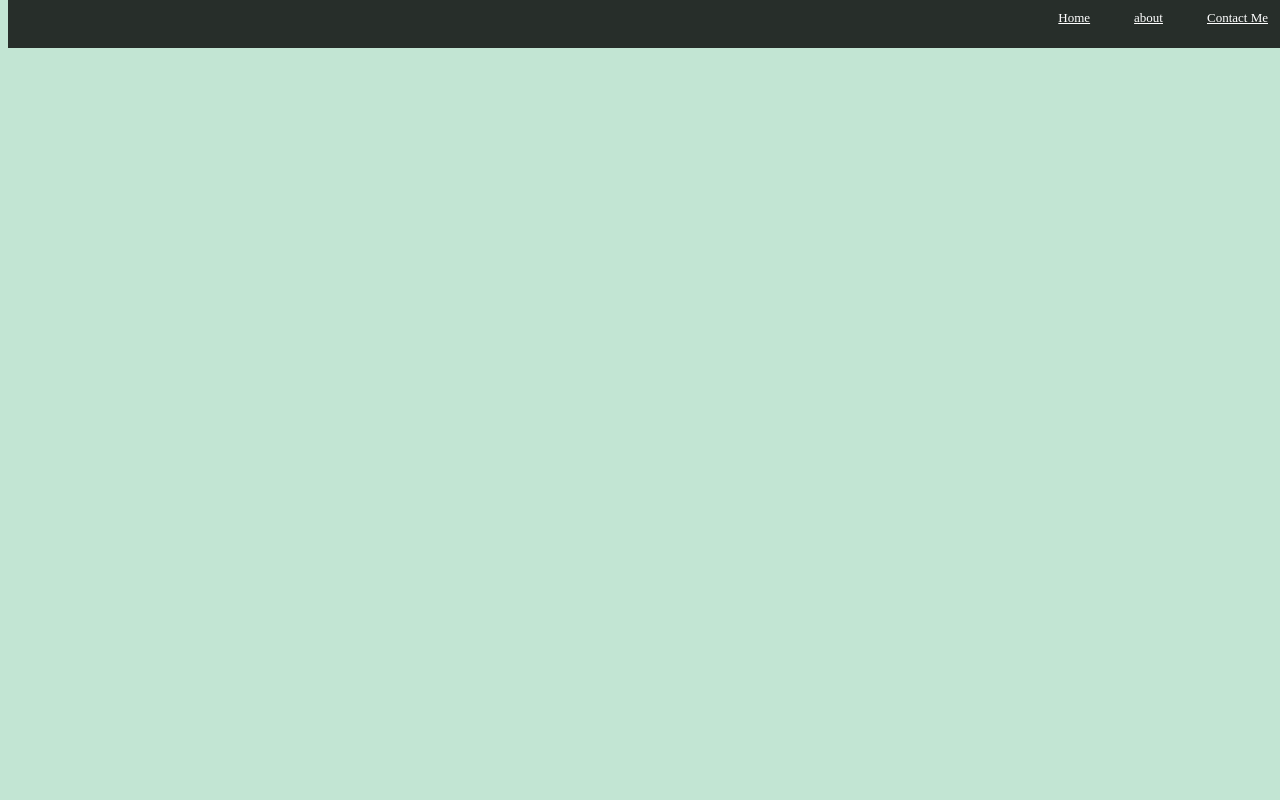
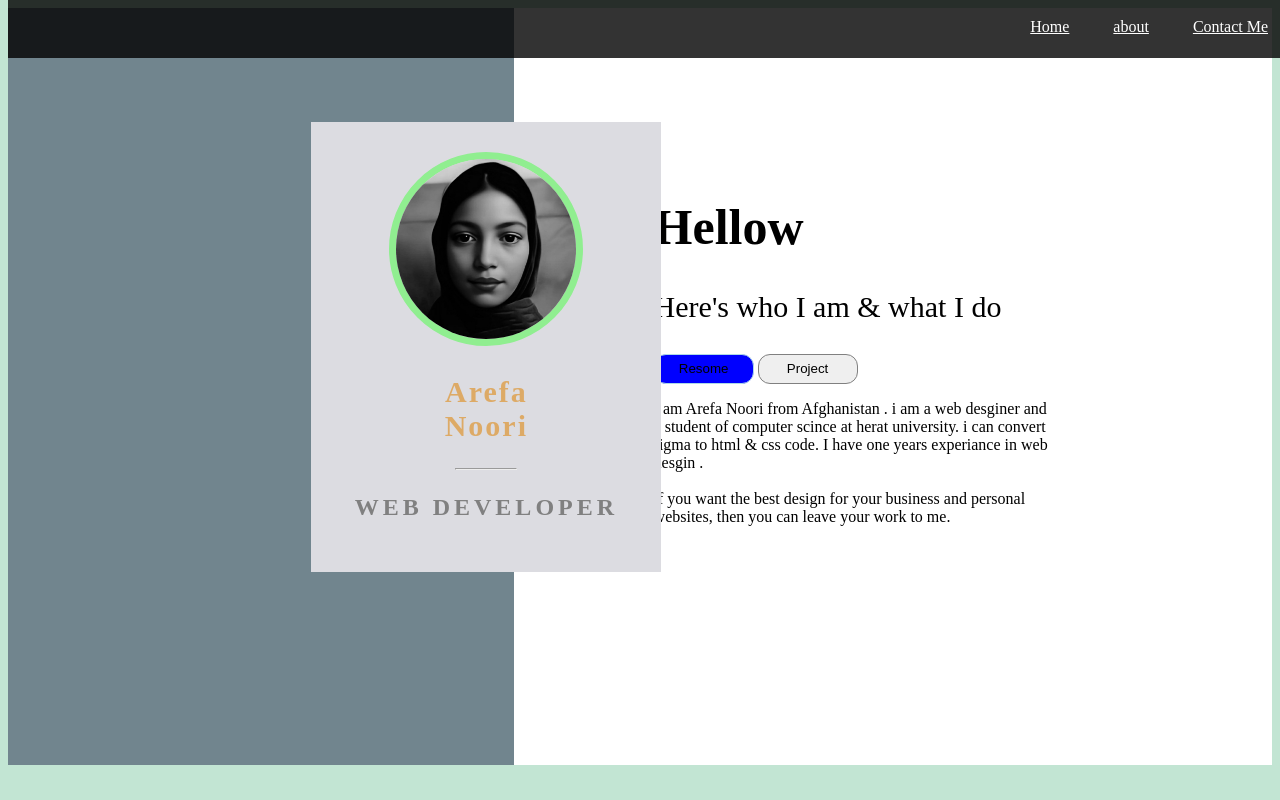
Before and after one commit to Arefa313/app-web-final-project, a plain HTML site: page about.html in a window 1280 px wide. Drawn offline with Linux system fonts and the light colour scheme.

Commit message:
adding about page

```diff
--- /dev/null
+++ b/about-styles.css
@@ -0,0 +1,95 @@
+body{
+    background-color:#C2E5D3;
+    /* background-color:#36454F; */
+    text-align:center;
+ }
+ nav{
+     height:40px;
+     width:100%;
+     /* background-color:#2C3539; */
+     /* background-color:#36454F; */
+     background-color:rgba(0,0,0,0.8);
+     /* background-color:black; */
+  margin-top:-20px;
+  display:flex;
+  justify-content:end;
+  padding-top:30px;
+  position:fixed;
+  margin-bottom:100px;
+ }
+ a{
+     padding:20px;
+     color:white;
+ }
+
+.child1{
+    width:40%;
+    height:757px;
+/* background-color:#C2E5D3; */
+background-color:rgba(93, 109, 126,0.8 )
+}
+.child2{
+    width:60%;
+    height:757px;
+    background-color:white;
+    /* background-size:cover; */
+}
+.parent{
+    display:flex;
+    display:fixed;
+    /* position:relative; */
+}
+.p-child{
+    width:350px;
+    height:450px;
+    /* background-color:#DAE5EE; */
+    background-color:rgb(220, 220,225);
+    margin-top:9%;
+     margin-left:-76%;
+
+}
+img{
+    border-radius:50%;
+    margin-top:30px;
+    border:7px solid lightgreen;
+    /* border:2px solid red; */
+}
+h2{
+    font-size:30px;
+    letter-spacing:2px;
+    color:#da6;
+}
+hr{
+    width:60px;
+    /* height:3px; */
+    /* background-color:white; */
+}
+h3{
+    font-size:24px;
+    letter-spacing:4px;
+    color:grey;
+}
+h1{
+    font-size:50px;
+}
+#p-first{
+    font-size:30px;
+}
+#bt{
+    background-color:blue;
+    border:1px solid lightblue;
+}
+button{
+    width:100px;
+    height:30px;
+    border-radius:12px;
+    border:1px solid grey;
+}
+.detail{
+background-color:white;
+width:400px;
+height:350px;
+margin-top:190px;
+    margin-left:140px;
+    text-align:left;
+}
--- a/about.html
+++ b/about.html
@@ -5,7 +5,7 @@
   <meta charset="UTF-8">
   <meta http-equiv="X-UA-Compatible" content="IE=edge">
   <meta name="viewport" content="width=device-width, initial-scale=1.0">
-  <link rel="stylesheet" type="text/css" href="styles.css">
+  <link rel="stylesheet" type="text/css" href="about-styles.css">
   <title>Phone Models</title>
 </head>
 
@@ -16,8 +16,36 @@
         <a href="about.html">about</a>
         <!-- <a href="smartphone.html">smartphone</a> -->
         <a href="contact-us.html">Contact Me</a>
+
       </div>
   </nav>
+  <div class="parent">
+    <div class="child1">
+
+    </div>
+    <div class="child2">
+      <div class="detail">
+      <h1>Hellow</h1>
+      <p id="p-first">Here's who I am & what I do</p>
+
+      <button id="bt">Resome</button>
+      <button>Project</button>
+      <p>I am Arefa Noori from Afghanistan . i am a web desginer and a student of
+        computer scince at herat university.
+        i can convert figma to html & css code.
+        I have one years experiance in web desgin .<br><br>
+        if you want the best design for your business and personal websites, then you can leave your work to me.
+
+      </p>
+    </div></div>
+    <div class="p-child">
+      <img src="images/arefa.png" height="180px" width="180px">
+      <h2>Arefa<br>Noori</h2>
+      <hr>
+      <h3>
+        WEB DEVELOPER</h3>
+    </div>
+  </div>
 
 </body>
 </html>
--- /dev/null
+++ b/iphon-styles.css
@@ -0,0 +1,21 @@
+body{
+    background-color:#C2E5D3;
+    /* background-color:#36454F; */
+ }
+ nav{
+     height:40px;
+     width:100%;
+     /* background-color:#2C3539; */
+     /* background-color:#36454F; */
+     background-color:rgba(0,0,0,0.8);
+     /* background-color:black; */
+  margin-top:-20px;
+  display:flex;
+  justify-content:end;
+  padding-top:20px;
+  position:fixed;
+ }
+ a{
+     padding:20px;
+     color:white;
+ }
--- a/styles.css
+++ b/styles.css
@@ -142,10 +142,12 @@ a{
     height:80px;
     /* background-color:#36454F */
     background-color:rgba(0,0,0, 0.8);
-    text-align:center;
+    /* text-align:center; */
+    padding-left:40%;
 }
 #fott{
     font-size:20px;
     color:white;
+    text-align:center;
 
 }
```
Also changed, not shown: index.html (+1 -1 lines), iphone.html (added, +21 -0 lines), images/arefa.jpg (added), images/arefa.png (added).
